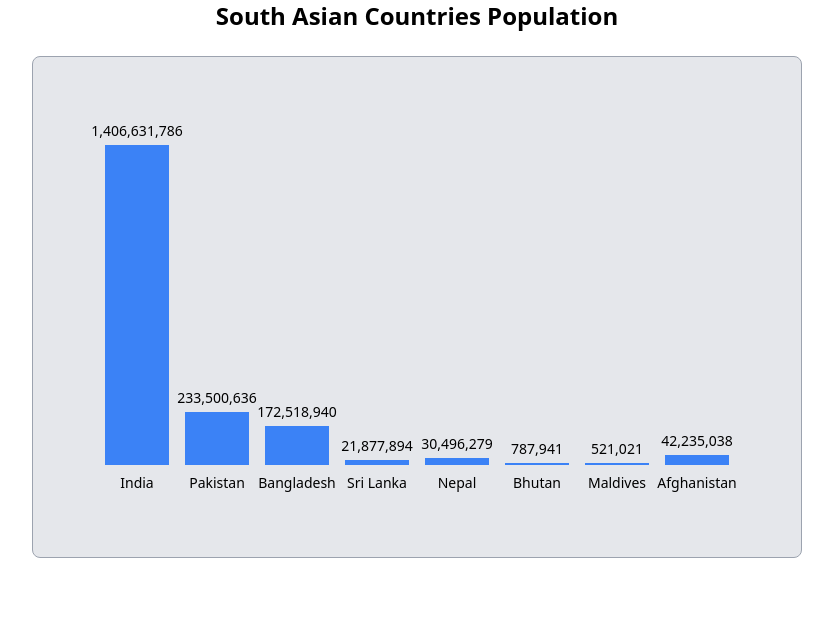
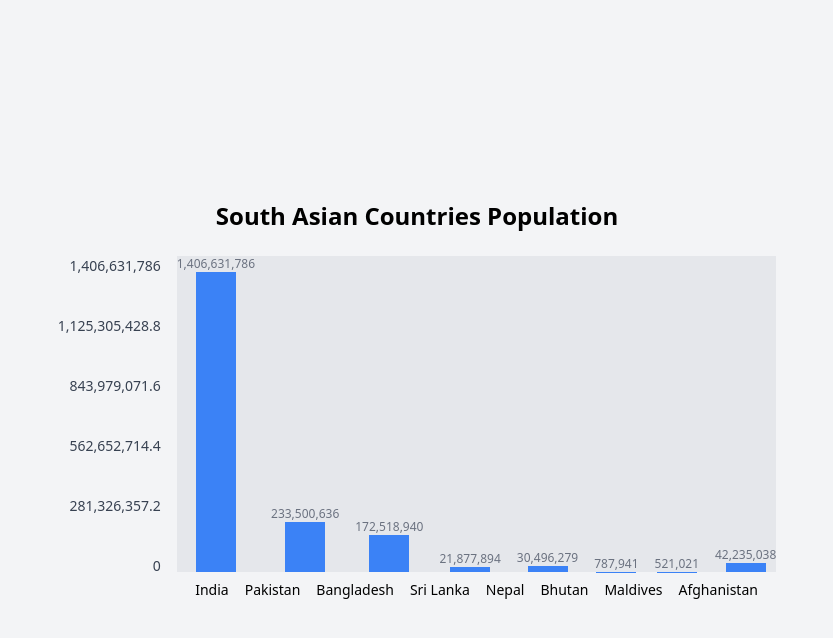
Before and after one commit to puspa955/chart, a Next.js app: page / in a window 1280 px wide. Shown: the top 638 px of the page, without its empty margins (223-1056 px from the left). Built offline with nearby package versions, Linux system fonts and the light colour scheme.

Commit message:
adding proper interval

```diff
--- a/app/components/BarGraph.js
+++ b/app/components/BarGraph.js
@@ -1,9 +1,65 @@
-import BarChart from './components/BarGraph';
+// components/BarChart.js
+import React from "react";
 
-export default function Home() {
+const populations = [
+  { country: "India", population: 1406631786 },
+  { country: "Pakistan", population: 233500636 },
+  { country: "Bangladesh", population: 172518940 },
+  { country: "Sri Lanka", population: 21877894 },
+  { country: "Nepal", population: 30496279 },
+  { country: "Bhutan", population: 787941 },
+  { country: "Maldives", population: 521021 },
+  { country: "Afghanistan", population: 42235038 },
+];
+
+const BarChart = () => {
+  const maxPopulation = Math.max(...populations.map((p) => p.population));
+
+  // Set the number of intervals for the y-axis
+  const intervals = 5;
+  const intervalStep = maxPopulation / intervals;
+
   return (
-    <div className="min-h-screen bg-gray-100 flex flex-col items-center justify-center py-10">
-      <BarChart />
+    <div className="w-full p-4 flex flex-col items-center justify-center">
+      <h1 className="text-center text-2xl font-bold mb-6">South Asian Countries Population</h1>
+      <div className="flex">
+        {/* Y-Axis with intervals */}
+        <div className="flex flex-col justify-between h-[320px] pr-4">
+          {/* Reverse order to show 0 at the bottom and increase upwards */}
+          {[...Array(intervals + 1)].map((_, index) => (
+            <p key={index} className="text-sm text-gray-700 text-right">
+              {/* Intervals start at 0 and go upwards */}
+              {(intervalStep * (intervals - index)).toLocaleString()}
+            </p>
+          ))}
+        </div>
+
+        {/* Bar Chart */}
+        <div className="flex flex-col items-center">
+          <div className="flex space-x-4 items-end bg-gray-200">
+            {populations.map((data, index) => (
+              <div key={index} className="flex flex-col items-center">
+                {/* Bar */}
+                <p className="text-xs text-gray-500">{data.population.toLocaleString()}</p>
+
+                <div
+                  className="bg-blue-500 w-10"
+                  style={{
+                    height: `${(data.population / maxPopulation) * 300}px`, // Scale bars based on max population
+                  }}
+                ></div>
+              </div>
+            ))}
+          </div>
+          <div className="flex space-x-4 mt-2">
+            {populations.map((data, index) => (
+              <p key={index} className="text-sm text-center">{data.country}</p>
+            ))}
+          </div>
+        </div>
+      </div>
     </div>
   );
-}
+};
+
+export default BarChart;
--- a/app/page.js
+++ b/app/page.js
@@ -1,39 +1,14 @@
-import React from 'react';
+// pages/index.js
+import Head from 'next/head';
+import BarChart from './components/BarGraph';
 
-const southAsianCountries = [
-  { name: 'India', population: 1406631786 },
-  { name: 'Pakistan', population: 233500636 },
-  { name: 'Bangladesh', population: 172518940 },
-  { name: 'Sri Lanka', population: 21877894 },
-  { name: 'Nepal', population: 30496279 },
-  { name: 'Bhutan', population: 787941 },
-  { name: 'Maldives', population: 521021 },
-  { name: 'Afghanistan', population: 42235038 },
-];
-
-const BarChart = () => {
-  const maxPopulation = Math.max(...southAsianCountries.map(c => c.population));
-
+export default function Home() {
   return (
-    <div className="flex flex-col items-center">
-      <h2 className="text-2xl font-bold mb-6 text-center">South Asian Countries Population</h2>
-      <div className="flex justify-center items-end h-100 bg-gray-200 p-16 rounded-lg border border-gray-400">
-        {southAsianCountries.map((country) => (
-          <div key={country.name} className="flex flex-col items-center" style={{ width: '80px' }}>
-            <p className="mb-1 text-sm text-center">{country.population.toLocaleString()}</p>
-            <div
-              className="bg-blue-500 w-16"
-              style={{
-                height: `${(country.population / maxPopulation) * 320}px`,
-                minHeight: '2px',
-              }}
-            ></div>
-            <p className="mt-2 text-sm text-center">{country.name}</p>
-          </div>
-        ))}
-      </div>
+    <div className="min-h-screen flex items-center justify-center bg-gray-100">
+      <Head>
+        <title>South Asian Countries Population</title>
+      </Head>
+      <BarChart />
     </div>
   );
-};
-
-export default BarChart;
+}
```
